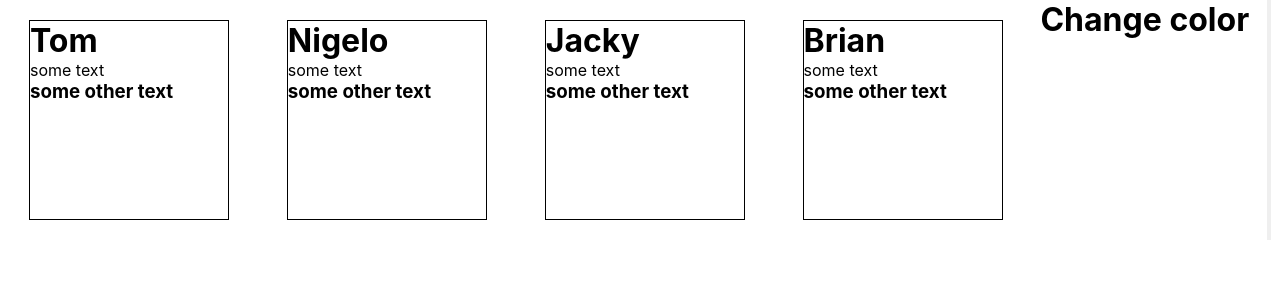
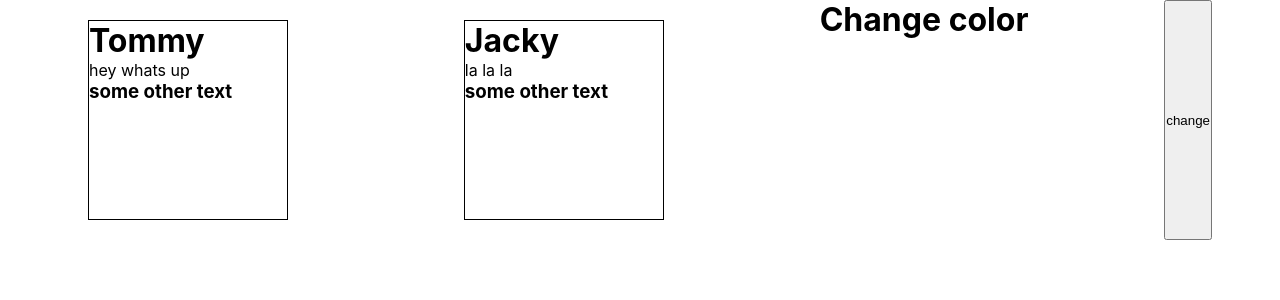
Before and after one commit to KristijonasJurk/React-todo, a React (Create React App) app: page / in a window 1280 px wide. Shown: the top 300 px of the page. Built offline with nearby package versions, Linux system fonts and the light colour scheme.

Commit message:
confusing

```diff
--- a/src/App.css
+++ b/src/App.css
@@ -6,6 +6,7 @@
 .main {
   display: flex;
   justify-content: space-around;
+  flex-wrap: wrap;
 }
 .box {
   border: 1px solid black;
--- a/src/App.js
+++ b/src/App.js
@@ -5,16 +5,21 @@ import Tweet from "./Tweet";
 function App() {
 
   const [isBlue, setBlue] = useState(false);
-
+  const blue = () => {
+    setBlue(!isBlue);
+  }
+  const [users, setUsers] = useState([
+    { name: 'Tommy', message: 'hey whats up' },
+    { name: 'Jacky', message: 'la la la' }
+  ])
 
   return (
     <div className='main'>
-      <Tweet title='Tom' />
-      <Tweet title='Nigelo' />
-      <Tweet title='Jacky' />
-      <Tweet title='Brian' />
-      <h1>Change color</h1>
-      <button></button>
+      {users.map(user => (
+        <Tweet title={user.name} message={user.message} />
+      ))}
+      <h1 className={isBlue ? "blue" : ""}>Change color</h1>
+      <button onClick={blue}>change</button>
     </div>
   )
 }
--- a/src/Tweet.js
+++ b/src/Tweet.js
@@ -1,12 +1,12 @@
 import React from 'react';
 import "./App.css";
 
-function Tweet({ title }) {
+function Tweet({ title, message }) {
     return (
 
         <div className='box'>
             <h1>{title}</h1>
-            <p>some text</p>
+            <p>{message}</p>
             <h3>some other text</h3>
         </div>
     )
```
Also changed, not shown: 1 other file (tests, documents, lock files or other folders).
